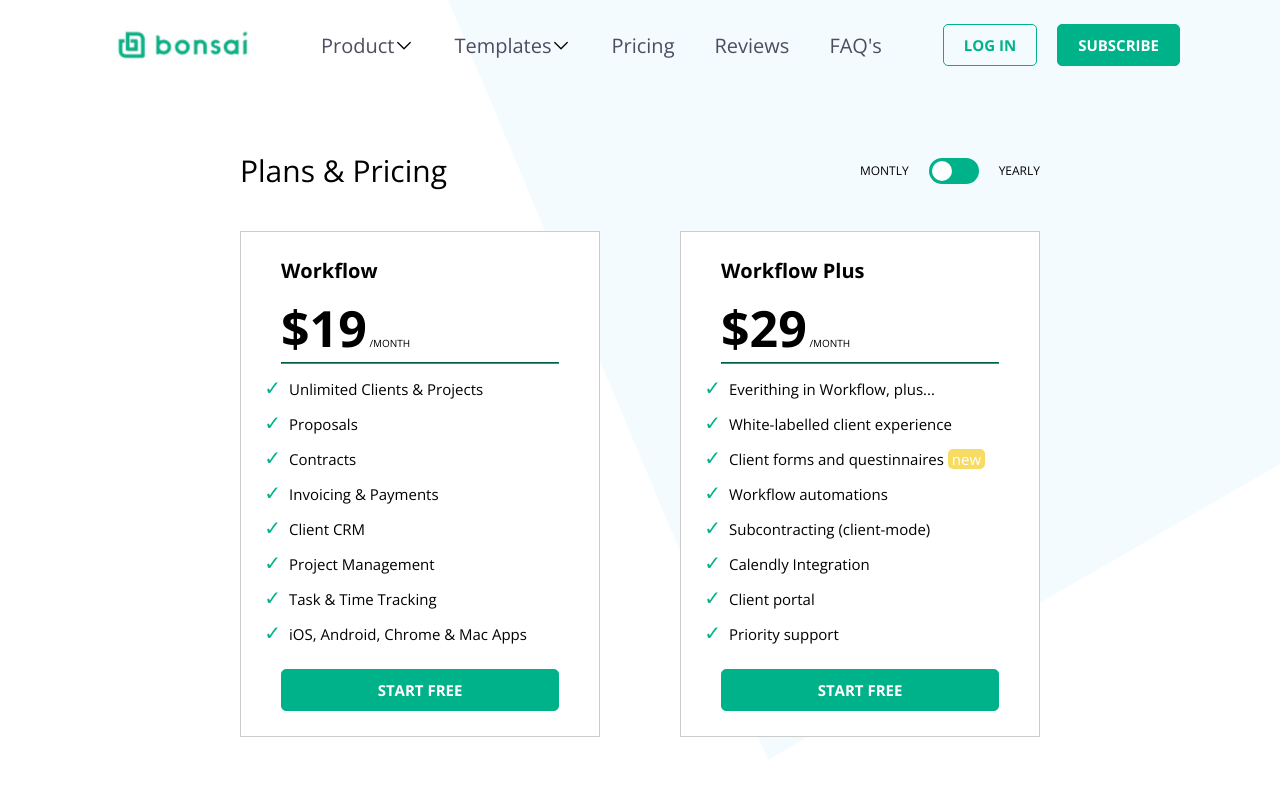
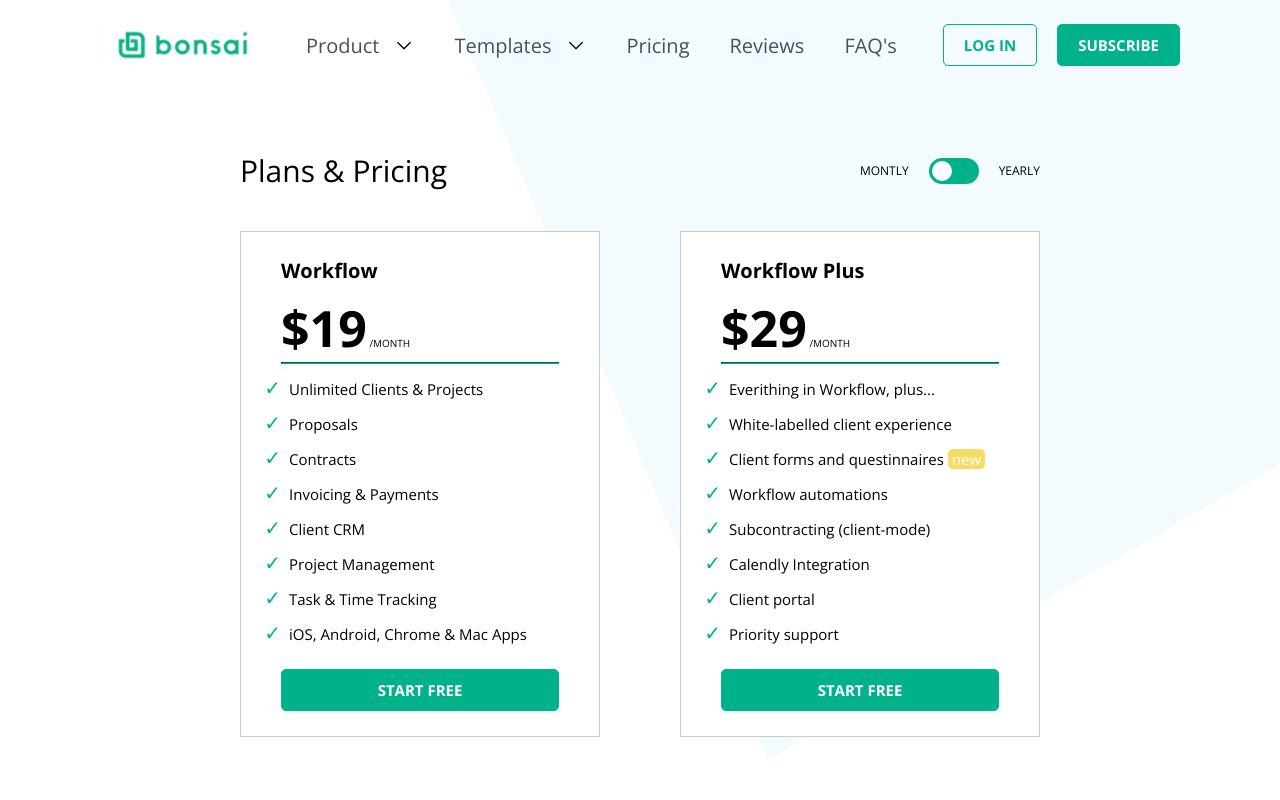
Before and after one commit to kmo73/practicaBonsaiCTD, a website: page index.html in a window 1280 px wide. Shown: the top 800 px of the page. Drawn offline with nearby package versions, Linux system fonts and the light colour scheme.

Commit message:
se fixea clase en css

```diff
--- a/assets/css/style.css
+++ b/assets/css/style.css
@@ -31,8 +31,6 @@
 
 .navbar {
   padding: 2rem 10rem;
-  /* position: relative;
-  top: -100vh; */
   display: flex;
   justify-content: space-between;
   align-items: center;
@@ -59,7 +57,7 @@
   height: 2rem;
 }
 
-.down {
+.dropdown {
   gap: 1.5rem;
 }
 
```
